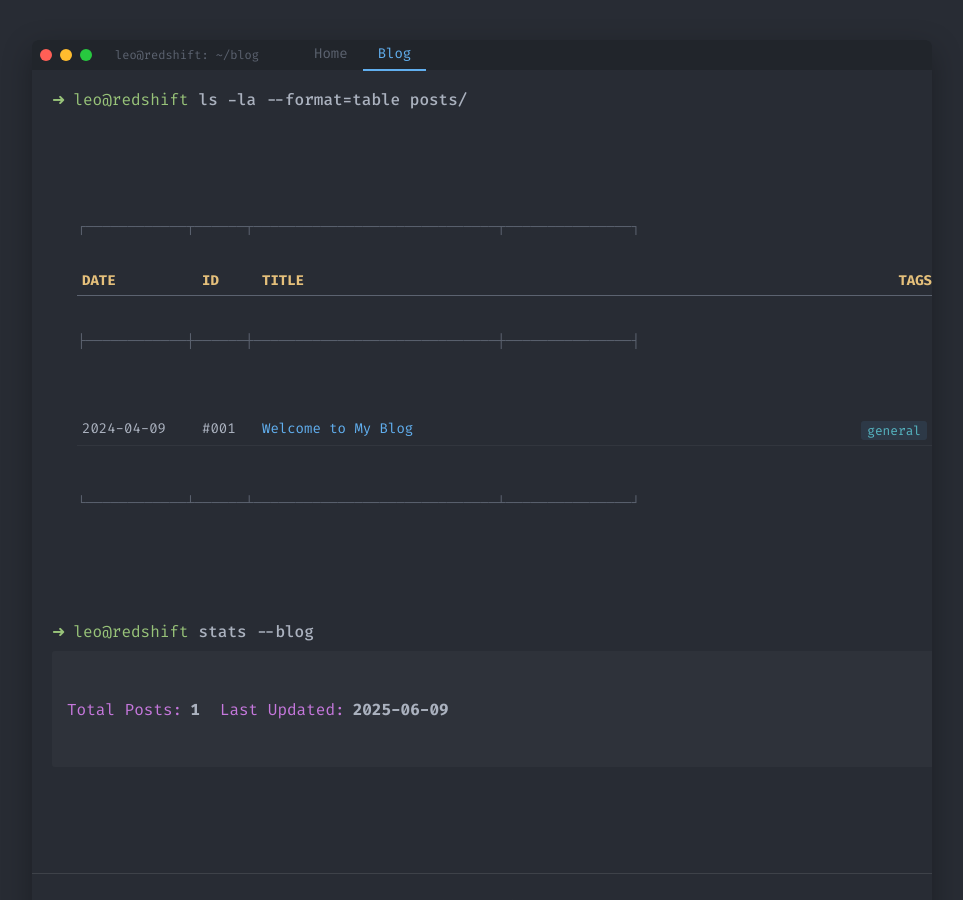
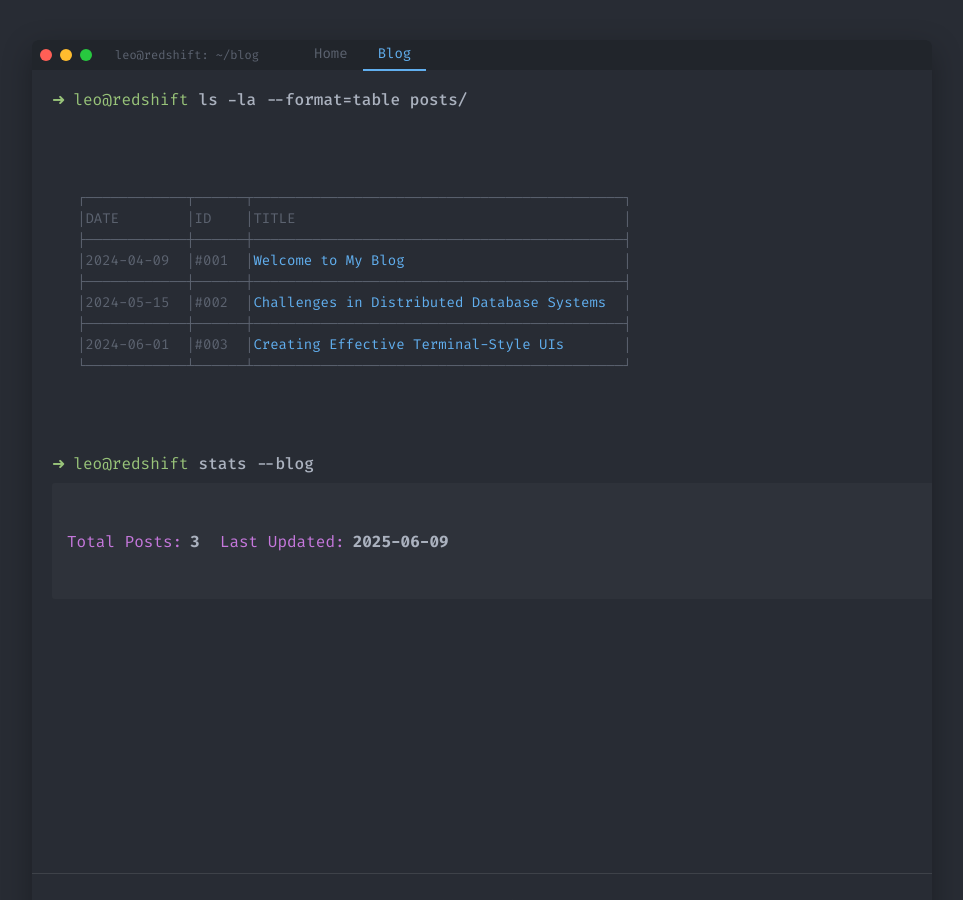
Before and after one commit to leo-xiangyu-cai/leocai.me, a Jekyll site: the page blog/index.html, which Jekyll copies as it is, in a window 1280 px wide. Shown: the whole page, without its empty margins (158-1121 px from the left). Built offline with Jekyll 4.4.1, drawn with Linux system fonts in a browser that asks for light colours; part of the change alters nothing that is shown.

Commit message:
feat(blog): Completely redesign blog with ASCII table and sample posts
- Implement pure ASCII table with perfect alignment
- Add row dividers for better visual separation
- Create sample blog posts for testing
- Fix all alignment issues with HTML links in table
- Remove tags column for cleaner layout
- Improve overall terminal aesthetics

🤖 Assisted by Amazon Q Developer

```diff
--- a/blog/index.html
+++ b/blog/index.html
@@ -147,86 +147,26 @@
             white-space: pre-wrap;
         }
 
-        /* ASCII Table Style */
-        .terminal-table {
-            font-family: var(--terminal-font);
-            border-collapse: collapse;
-            width: 100%;
-            max-width: 900px;
-            margin: 0;
-            color: var(--terminal-text);
+        /* Pure ASCII Table Style */
+        .ascii-table {
+            font-family: 'Fira Code', monospace;
+            white-space: pre;
+            color: var(--terminal-comment);
             font-size: 14px;
-        }
-
-        .terminal-table-border {
-            color: var(--terminal-comment);
-            white-space: pre;
-            line-height: 1;
+            line-height: 1.5;
             margin: 0;
             padding: 0;
         }
 
-        .terminal-table-row {
-            display: flex;
-            width: 100%;
-            padding: 5px 0;
-            border-bottom: 1px solid rgba(255, 255, 255, 0.05);
-        }
-
-        .terminal-table-header {
-            color: var(--terminal-yellow);
-            font-weight: bold;
-            border-bottom: 1px solid var(--terminal-comment);
-            margin-bottom: 5px;
-        }
-
-        .terminal-table-cell {
-            padding: 0 5px;
-            overflow: hidden;
-            text-overflow: ellipsis;
-            white-space: nowrap;
-        }
-
-        .cell-date {
-            width: 110px;
-            flex-shrink: 0;
-        }
-
-        .cell-id {
-            width: 50px;
-            flex-shrink: 0;
-        }
-
-        .cell-title {
-            flex-grow: 1;
-            padding-right: 10px;
-        }
-
-        .cell-tags {
-            width: 120px;
-            flex-shrink: 0;
-            text-align: right;
-        }
-
-        .post-link {
+        .ascii-table a {
             color: var(--terminal-blue);
             text-decoration: none;
             transition: color 0.3s ease;
         }
 
-        .post-link:hover {
+        .ascii-table a:hover {
             color: var(--terminal-cyan);
             text-decoration: underline;
-        }
-
-        .post-tag {
-            display: inline-block;
-            background-color: rgba(97, 175, 239, 0.1);
-            color: var(--terminal-cyan);
-            padding: 2px 6px;
-            border-radius: 3px;
-            font-size: 0.8rem;
-            margin-right: 5px;
         }
 
         /* Stats section */
@@ -357,22 +297,8 @@
                     </div>
 
                     <div class="terminal-output">
-                        <!-- ASCII art table with fixed formatting -->
-                        <div class="terminal-table">
-                            <pre class="terminal-table-border" id="table-top-border">┌────────────┬──────┬─────────────────────────────┬───────────────┐</pre>
-                            <div class="terminal-table-row terminal-table-header">
-                                <div class="terminal-table-cell cell-date">DATE</div>
-                                <div class="terminal-table-cell cell-id">ID</div>
-                                <div class="terminal-table-cell cell-title">TITLE</div>
-                                <div class="terminal-table-cell cell-tags">TAGS</div>
-                            </div>
-                            <pre class="terminal-table-border" id="table-header-border">├────────────┼──────┼─────────────────────────────┼───────────────┤</pre>
-
-                            <!-- Blog posts will be dynamically inserted here -->
-                            <div id="blog-posts-container"></div>
-
-                            <pre class="terminal-table-border" id="table-bottom-border">└────────────┴──────┴─────────────────────────────┴───────────────┘</pre>
-                        </div>
+                        <!-- Pure ASCII table -->
+                        <pre id="ascii-table" class="ascii-table"></pre>
                     </div>
 
                     <!-- Stats section -->
@@ -407,7 +333,6 @@
                             <h1 id="post-title"></h1>
                             <div class="blog-post-meta">
                                 <span id="post-date"></span>
-                                <span id="post-tags"></span>
                             </div>
                         </div>
                         <div id="post-content"></div>
@@ -443,7 +368,6 @@
                 filename: '2024-04-09-welcome-to-my-blog.md',
                 title: 'Welcome to My Blog',
                 date: '2024-04-09',
-                tags: ['general'],
                 content: `
 # Welcome to My Tech Journey
 
@@ -482,67 +406,199 @@ def simplify_solution(complex_problem):
     return develop_minimal_solution(core_problem)
 \`\`\`
                 `
+            },
+            {
+                id: 2,
+                filename: '2024-05-15-distributed-systems-challenges.md',
+                title: 'Challenges in Distributed Database Systems',
+                date: '2024-05-15',
+                content: `
+# Challenges in Distributed Database Systems
+
+Working on distributed database systems at AWS Redshift has exposed me to numerous interesting challenges. In this post, I'll discuss some of the most common issues and potential solutions.
+
+## The CAP Theorem Trade-offs
+
+The CAP theorem states that a distributed system can only provide two of the following three guarantees:
+
+- **Consistency**: Every read receives the most recent write
+- **Availability**: Every request receives a response
+- **Partition tolerance**: The system continues to operate despite network partitions
+
+Making the right trade-offs depends on your specific use case:
+
+- Banking systems typically prioritize consistency over availability
+- Content delivery systems often choose availability over consistency
+- All distributed systems must handle partition tolerance
+
+## Handling Eventual Consistency
+
+When working with eventually consistent systems, consider these strategies:
+
+1. **Versioning**: Use vector clocks or timestamps to track versions
+2. **Conflict resolution**: Implement merge strategies for conflicting writes
+3. **Read-your-writes consistency**: Ensure users see their own updates immediately
+
+## Performance Optimization Techniques
+
+Some techniques I've found effective:
+
+\`\`\`sql
+-- Example of a query optimization
+SELECT customer_id, SUM(order_total)
+FROM orders
+WHERE order_date > '2024-01-01'
+GROUP BY customer_id
+HAVING SUM(order_total) > 1000
+ORDER BY SUM(order_total) DESC
+LIMIT 100;
+\`\`\`
+
+The above query can be optimized by:
+- Adding appropriate indexes
+- Partitioning data by date
+- Pre-aggregating common calculations
+
+I'll dive deeper into each of these topics in future posts.
+                `
+            },
+            {
+                id: 3,
+                filename: '2024-06-01-terminal-ui-design.md',
+                title: 'Creating Effective Terminal-Style UIs',
+                date: '2024-06-01',
+                content: `
+# Creating Effective Terminal-Style UIs
+
+Terminal-style UIs have seen a resurgence in popularity, especially among developers and tech enthusiasts. In this post, I'll share some insights on creating effective terminal-style interfaces for web applications.
+
+## Why Terminal UIs Are Making a Comeback
+
+There are several reasons for the renewed interest in terminal aesthetics:
+
+1. **Nostalgia**: Many developers have fond memories of text-based interfaces
+2. **Focus on content**: Terminal UIs minimize distractions
+3. **Keyboard-centric**: Power users appreciate keyboard navigation
+4. **Distinctive look**: Stands out in a world of flat and material designs
+
+## Key Design Principles
+
+When designing a terminal-style UI, consider these principles:
+
+- **Monospace fonts**: Use fonts like Fira Code or JetBrains Mono
+- **Limited color palette**: Stick to a few well-chosen colors
+- **Command-based interaction**: Implement familiar terminal commands
+- **Progressive disclosure**: Start simple, reveal complexity as needed
+
+## CSS Techniques
+
+Here's a simple example of CSS for a terminal-style interface:
+
+\`\`\`css
+:root {
+  --terminal-bg: #282c34;
+  --terminal-text: #abb2bf;
+  --terminal-green: #98c379;
+  --terminal-blue: #61afef;
+}
+
+.terminal {
+  background-color: var(--terminal-bg);
+  color: var(--terminal-text);
+  font-family: 'Fira Code', monospace;
+  padding: 20px;
+  border-radius: 6px;
+}
+
+.prompt {
+  color: var(--terminal-green);
+}
+
+.command {
+  color: var(--terminal-blue);
+}
+\`\`\`
+
+## Accessibility Considerations
+
+Terminal UIs can present accessibility challenges. Always ensure:
+
+- Sufficient color contrast
+- Keyboard navigability
+- Screen reader compatibility
+- Resizable text
+
+I hope these tips help you create compelling terminal-style interfaces for your own projects!
+                `
             }
-            // Add more blog posts here as needed
         ];
 
-        // Function to display blog posts list
-        function displayBlogPosts() {
-            const container = document.getElementById('blog-posts-container');
-            container.innerHTML = '';
+        // Function to generate pure ASCII table
+        function generateAsciiTable() {
+            const tableElement = document.getElementById('ascii-table');
 
+            // Create a plain text table without HTML tags first
+            let plainTable = [];
+
+            // Add header row
+            plainTable.push(['DATE', 'ID', 'TITLE']);
+
+            // Add data rows
             blogPosts.forEach((post, index) => {
-                const row = document.createElement('div');
-                row.className = 'terminal-table-row';
-
-                // Format date
-                const dateCell = document.createElement('div');
-                dateCell.className = 'terminal-table-cell cell-date';
-                dateCell.textContent = post.date;
-
-                // Format ID
-                const idCell = document.createElement('div');
-                idCell.className = 'terminal-table-cell cell-id';
-                idCell.textContent = `#${String(index + 1).padStart(3, '0')}`;
-
-                // Format title with link
-                const titleCell = document.createElement('div');
-                titleCell.className = 'terminal-table-cell cell-title';
-                const titleLink = document.createElement('a');
-                titleLink.className = 'post-link';
-                titleLink.textContent = post.title;
-                titleLink.href = 'javascript:void(0)';
-                titleLink.onclick = () => showBlogPost(post.id);
-                titleCell.appendChild(titleLink);
-
-                // Format tags
-                const tagsCell = document.createElement('div');
-                tagsCell.className = 'terminal-table-cell cell-tags';
-                if (post.tags && post.tags.length > 0) {
-                    const tagSpan = document.createElement('span');
-                    tagSpan.className = 'post-tag';
-                    tagSpan.textContent = post.tags.join(', ');
-                    tagsCell.appendChild(tagSpan);
-                } else {
-                    const tagSpan = document.createElement('span');
-                    tagSpan.className = 'post-tag';
-                    tagSpan.textContent = 'general';
-                    tagsCell.appendChild(tagSpan);
-                }
-
-                // Add cells to row
-                row.appendChild(dateCell);
-                row.appendChild(idCell);
-                row.appendChild(titleCell);
-                row.appendChild(tagsCell);
-
-                // Add row to container
-                container.appendChild(row);
+                const id = `#${String(index + 1).padStart(3, '0')}`;
+                const title = post.title;
+                plainTable.push([post.date, id, title]);
             });
 
-            // Update stats
-            document.getElementById('total-posts').textContent = blogPosts.length;
-            document.getElementById('last-updated').textContent = new Date().toISOString().split('T')[0];
+            // Calculate column widths based on content
+            const colWidths = [0, 0, 0];
+            plainTable.forEach(row => {
+                for (let i = 0; i < row.length; i++) {
+                    colWidths[i] = Math.max(colWidths[i], row[i].length);
+                }
+            });
+
+            // Add some padding
+            colWidths[0] += 2; // DATE
+            colWidths[1] += 2; // ID
+            colWidths[2] += 2; // TITLE
+
+            // Generate the ASCII table
+            let tableContent = '';
+
+            // Top border
+            tableContent += '┌' + '─'.repeat(colWidths[0]) + '┬' + '─'.repeat(colWidths[1]) + '┬' + '─'.repeat(colWidths[2]) + '┐\n';
+
+            // Header row
+            tableContent += '│' + plainTable[0][0].padEnd(colWidths[0]) +
+                           '│' + plainTable[0][1].padEnd(colWidths[1]) +
+                           '│' + plainTable[0][2].padEnd(colWidths[2]) + '│\n';
+
+            // Header-data separator
+            tableContent += '├' + '─'.repeat(colWidths[0]) + '┼' + '─'.repeat(colWidths[1]) + '┼' + '─'.repeat(colWidths[2]) + '┤\n';
+
+            // Data rows
+            for (let i = 1; i < plainTable.length; i++) {
+                const row = plainTable[i];
+                tableContent += '│' + row[0].padEnd(colWidths[0]) +
+                               '│' + row[1].padEnd(colWidths[1]) +
+                               '│';
+
+                // Add the title with a link
+                const title = row[2];
+                const titleHtml = `<a href="javascript:void(0)" onclick="showBlogPost(${blogPosts[i-1].id})">${title}</a>`;
+                tableContent += titleHtml + ' '.repeat(colWidths[2] - title.length) + '│\n';
+
+                // Add row divider if not the last row
+                if (i < plainTable.length - 1) {
+                    tableContent += '├' + '─'.repeat(colWidths[0]) + '┼' + '─'.repeat(colWidths[1]) + '┼' + '─'.repeat(colWidths[2]) + '┤\n';
+                }
+            }
+
+            // Bottom border
+            tableContent += '└' + '─'.repeat(colWidths[0]) + '┴' + '─'.repeat(colWidths[1]) + '┴' + '─'.repeat(colWidths[2]) + '┘';
+
+            tableElement.innerHTML = tableContent;
         }
 
         // Function to show a specific blog post
@@ -556,23 +612,6 @@ def simplify_solution(complex_problem):
             // Update post details
             document.getElementById('post-title').textContent = post.title;
             document.getElementById('post-date').textContent = `Published: ${post.date}`;
-
-            // Update tags
-            const tagsElement = document.getElementById('post-tags');
-            tagsElement.innerHTML = '';
-            if (post.tags && post.tags.length > 0) {
-                tagsElement.textContent = ` | Tags: `;
-                post.tags.forEach((tag, index) => {
-                    const tagSpan = document.createElement('span');
-                    tagSpan.className = 'post-tag';
-                    tagSpan.textContent = tag;
-                    tagsElement.appendChild(tagSpan);
-
-                    if (index < post.tags.length - 1) {
-                        tagsElement.appendChild(document.createTextNode(' '));
-                    }
-                });
-            }
 
             // Update content with markdown formatting
             const contentElement = document.getElementById('post-content');
@@ -621,7 +660,11 @@ def simplify_solution(complex_problem):
 
         // Initialize the blog
         document.addEventListener('DOMContentLoaded', () => {
-            displayBlogPosts();
+            generateAsciiTable();
+
+            // Update stats
+            document.getElementById('total-posts').textContent = blogPosts.length;
+            document.getElementById('last-updated').textContent = new Date().toISOString().split('T')[0];
 
             // Optional: Matrix background effect
             const canvas = document.getElementById('matrix-bg');
```
